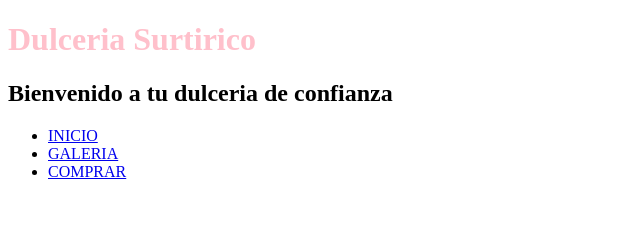
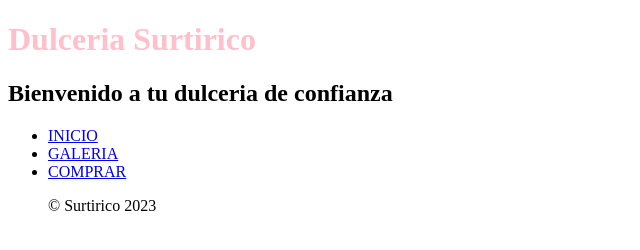
Before and after one commit to jmanuelrs/miPrimerGitHub, a plain HTML site: page index.html in a window 1280 px wide. Shown: the whole page, without its empty margins (0-640 px from the left). Drawn offline with Linux system fonts and the light colour scheme.

Commit message:
Agregamos un copyright a la pagina

```diff
--- a/index.html
+++ b/index.html
@@ -14,6 +14,7 @@
          <li> <a href="#galeria"> GALERIA </a> </li>
          <li> <a href="#productos"> COMPRAR </a> </li>
      </lu>
+    <p> &copy;  Surtirico 2023 </p>
 
 </body>
 </html>
```
